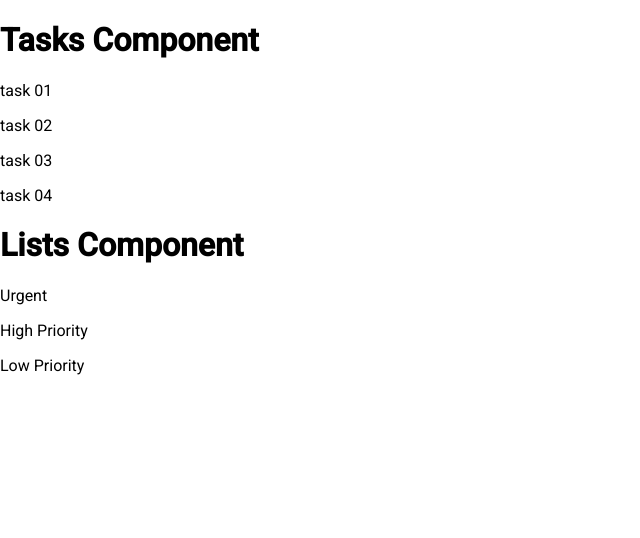
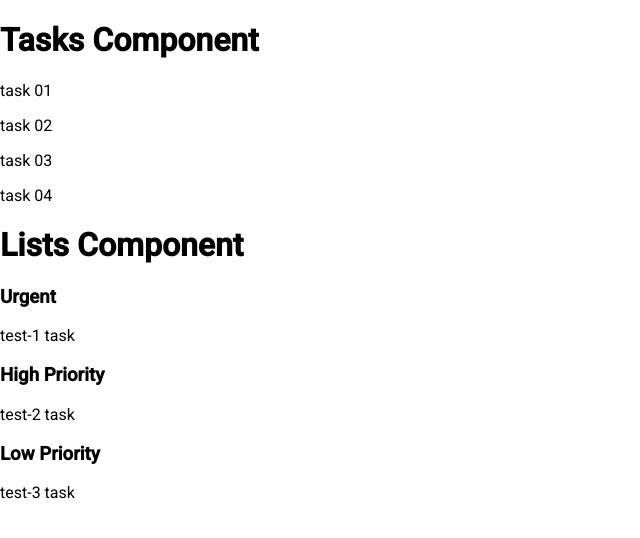
Before and after one commit to Idrees-Mo/taskManager-Angular, an Angular app: page / in a window 1280 px wide. Shown: the top 538 px of the page, without its empty margins (0-640 px from the left). Built offline with nearby package versions, Linux system fonts and the light colour scheme.

Commit message:
add task drag & drop feature

```diff
--- a/src/app/app.component.html
+++ b/src/app/app.component.html
@@ -1 +1 @@
-<app-tasks></app-tasks> <app-lists></app-lists>
+<div cdkDropListGroup><app-tasks></app-tasks> <app-lists></app-lists></div>
--- a/src/app/components/list-item/list-item.component.html
+++ b/src/app/components/list-item/list-item.component.html
@@ -1 +1,10 @@
-<p>{{ list.title }}</p>
+<div>
+  <h3>{{ list.title }}</h3>
+  <div
+    cdkDropList
+    [cdkDropListData]="list.tasks"
+    (cdkDropListDropped)="onDrop($event)"
+  >
+    <div *ngFor="let task of list.tasks" cdkDrag>{{ task.title }}</div>
+  </div>
+</div>
--- a/src/app/components/list-item/list-item.component.ts
+++ b/src/app/components/list-item/list-item.component.ts
@@ -1,5 +1,8 @@
+import { CdkDragDrop } from '@angular/cdk/drag-drop';
 import { Component, Input, OnInit } from '@angular/core';
+import { SharedService } from 'src/app/services/shared.service';
 import { List } from 'src/app/shared/models/List';
+import { Task } from 'src/app/shared/models/Task';
 
 @Component({
   selector: 'app-list-item',
@@ -9,7 +12,11 @@ import { List } from 'src/app/shared/models/List';
 export class ListItemComponent implements OnInit {
   @Input() list: List;
 
-  constructor() {}
+  constructor(private shareService: SharedService) {}
 
   ngOnInit(): void {}
+
+  onDrop(event: CdkDragDrop<Task[]>) {
+    this.shareService.drop(event);
+  }
 }
--- a/src/app/components/tasks/tasks.component.html
+++ b/src/app/components/tasks/tasks.component.html
@@ -1,2 +1,12 @@
 <h1>Tasks Component</h1>
-<app-task-item *ngFor="let task of tasks" [task]="task"></app-task-item>
+<div
+  cdkDropList
+  [cdkDropListData]="tasks"
+  (cdkDropListDropped)="onDrop($event)"
+>
+  <app-task-item
+    *ngFor="let task of tasks"
+    [task]="task"
+    cdkDrag
+  ></app-task-item>
+</div>
--- a/src/app/components/tasks/tasks.component.ts
+++ b/src/app/components/tasks/tasks.component.ts
@@ -1,5 +1,7 @@
+import { CdkDragDrop } from '@angular/cdk/drag-drop';
 import { Component, OnInit } from '@angular/core';
 import { TASKS } from 'src/app/mock-data';
+import { SharedService } from 'src/app/services/shared.service';
 import { Task } from 'src/app/shared/models/Task';
 
 @Component({
@@ -10,7 +12,11 @@ import { Task } from 'src/app/shared/models/Task';
 export class TasksComponent implements OnInit {
   tasks: Task[] = TASKS;
 
-  constructor() {}
+  constructor(private sharedService: SharedService) {}
 
   ngOnInit(): void {}
+
+  onDrop(event: CdkDragDrop<Task[]>) {
+    this.sharedService.drop(event);
+  }
 }
--- a/src/app/mock-data.ts
+++ b/src/app/mock-data.ts
@@ -6,7 +6,7 @@ export const TASKS = [
 ];
 
 export const LISTS = [
-  { id: 1, title: 'Urgent', tasks: [] },
-  { id: 2, title: 'High Priority', tasks: [] },
-  { id: 3, title: 'Low Priority', tasks: [] },
+  { id: 1, title: 'Urgent', tasks: [{ title: 'test-1 task' }] },
+  { id: 2, title: 'High Priority', tasks: [{ title: 'test-2 task' }] },
+  { id: 3, title: 'Low Priority', tasks: [{ title: 'test-3 task' }] },
 ];
--- a/src/app/modules/material/material.module.ts
+++ b/src/app/modules/material/material.module.ts
@@ -1,7 +1,8 @@
 import { NgModule } from '@angular/core';
 import { MatToolbarModule } from '@angular/material/toolbar';
+import { DragDropModule } from '@angular/cdk/drag-drop';
 
-const MaterialComponents = [MatToolbarModule];
+const MaterialComponents = [MatToolbarModule, DragDropModule];
 
 @NgModule({
   imports: [MaterialComponents],
--- /dev/null
+++ b/src/app/services/shared.service.ts
@@ -0,0 +1,31 @@
+import { Injectable } from '@angular/core';
+import {
+  CdkDragDrop,
+  moveItemInArray,
+  transferArrayItem,
+} from '@angular/cdk/drag-drop';
+import { Task } from '../shared/models/Task';
+
+@Injectable({
+  providedIn: 'root',
+})
+export class SharedService {
+  constructor() {}
+
+  public drop(event: CdkDragDrop<Task[]>) {
+    if (event.previousContainer === event.container) {
+      moveItemInArray(
+        event.container.data,
+        event.previousIndex,
+        event.currentIndex
+      );
+    } else {
+      transferArrayItem(
+        event.previousContainer.data,
+        event.container.data,
+        event.previousIndex,
+        event.currentIndex
+      );
+    }
+  }
+}
--- a/src/app/shared/models/Task.ts
+++ b/src/app/shared/models/Task.ts
@@ -1,5 +1,5 @@
 export interface Task {
   id?: number;
   title: string;
-  selected: boolean;
+  selected?: boolean;
 }
```
Also changed, not shown: 1 other file (tests, documents, lock files or other folders).
